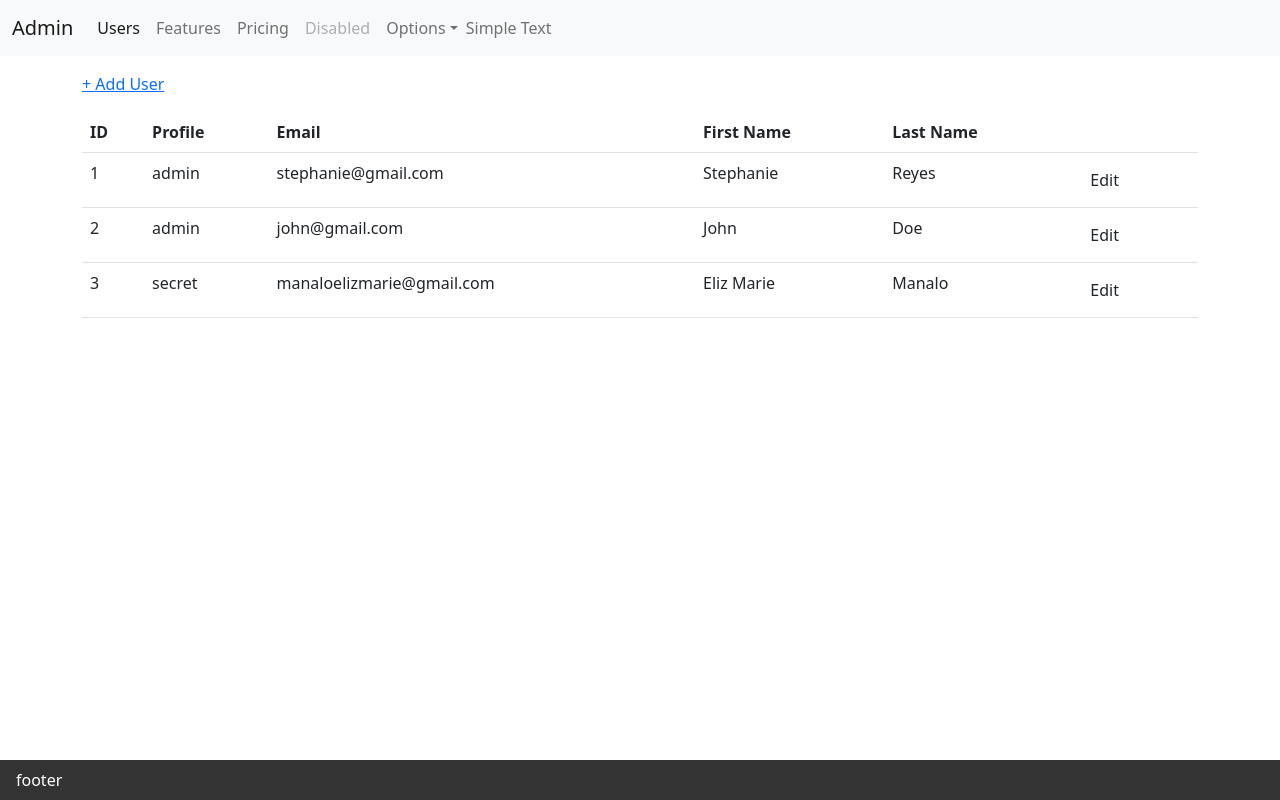
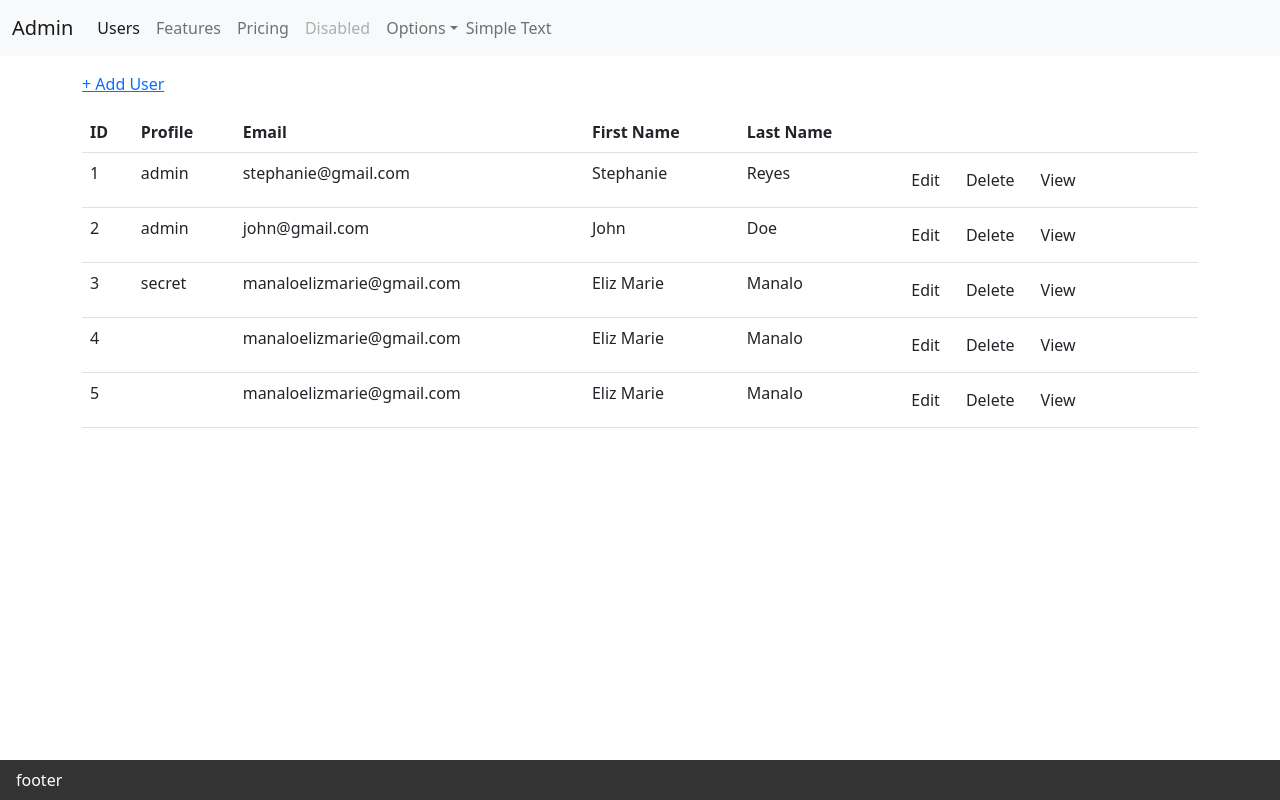
Before and after one commit to ezlyTech/ITW-fe, a React (Create React App) app: page /users/create in a window 1280 px wide. Built offline with nearby package versions, Linux system fonts and the light colour scheme; data requests are answered from the project's data file.

Commit message:
Add View User component

```diff
--- a/db.json
+++ b/db.json
@@ -20,6 +20,20 @@
       "email": "manaloelizmarie@gmail.com",
       "profile": "secret",
       "id": 3
+    },
+    {
+      "firstName": "Eliz Marie",
+      "lastName": "Manalo",
+      "email": "manaloelizmarie@gmail.com",
+      "profile": "",
+      "id": 4
+    },
+    {
+      "firstName": "Eliz Marie",
+      "lastName": "Manalo",
+      "email": "manaloelizmarie@gmail.com",
+      "profile": "",
+      "id": 5
     }
   ]
 }
--- a/src/App.js
+++ b/src/App.js
@@ -6,6 +6,7 @@ import Home from 'views/home';
 import Users from 'views/users';
 import CreateUser from 'views/users/CreateUser';
 import EditUser from 'views/users/EditUser';
+import ViewUser from 'views/users/ViewUser';
 
 function App() {
 	return (
@@ -13,18 +14,23 @@ function App() {
 			<Router>
 				<Page>
 					<Switch>
-						<Route exact path='/'>
-							<Home />
-						</Route>
 						<Route path='/users'>
 							<Users />
 						</Route>
 
-						<Route path='/create' >
+						<Route path='/users/create' >
 							<CreateUser />
 						</Route>
-						<Route path='/users/edit/:userid'>
+						<Route path='/edit/:userid'>
 							<EditUser />
+						</Route>
+						<Route path='/view/:userid'>
+							<ViewUser />
+						</Route>
+
+
+						<Route path='/'>
+							<Home />
 						</Route>
 
 						<Route path='*'>404</Route>
--- a/src/views/users/CreateUser.js
+++ b/src/views/users/CreateUser.js
@@ -1,6 +1,4 @@
-import React from 'react';
 import {Container, Table, Button, Input} from 'reactstrap';
-
 import { useEffect, useState } from 'react';
 import { Link } from 'react-router-dom';
 import { useHistory } from 'react-router-dom';
@@ -26,7 +24,7 @@ const CreateUser = () => {
             body: JSON.stringify( userData )
         }).then(( data ) => {
 			alert( "Saved Successfully!" );
-            history( '/users' );
+            history.push( '/users' );
 		}).catch(( err ) => {
 			console.log( err.message );
 		})
--- /dev/null
+++ b/src/views/users/ViewUser.js
@@ -0,0 +1,29 @@
+const { useEffect, useState } = require("react");
+const { useParams } = require("react-router-dom");
+
+const ViewUser = () => {
+    const { userID } = useParams();
+
+    const [ userData, userDataChange ] = useState({});
+
+    useEffect(() => {
+        fetch( "http://localhost:3004/users/" + userID ).then(( data ) => {
+			return data.json();
+		}).then(( resp ) => {
+			userDataChange( resp );
+		}).catch(( err ) => {
+			console.log( err.message );
+		})
+    }, [])
+
+    return (
+        <div>
+            <h1>User Details</h1>
+            { userData &&
+                <p>The employee name is: { userData.firstName } ({ userData.id })</p>
+            }
+        </div>
+    );
+};
+
+export default ViewUser;
--- a/src/views/users/index.js
+++ b/src/views/users/index.js
@@ -1,13 +1,32 @@
-import React from 'react';
 import {Container, Table, Button} from 'reactstrap';
-
 import { useEffect, useState } from 'react';
 import { Link } from 'react-router-dom';
+import { useHistory } from 'react-router-dom';
 
 function Index() {
 	const [ userData, userDataChange ] = useState( null );
+	const history = useHistory();
 
-	// Getting data from db.json
+	// **
+	// Functions for
+	// each user details
+	// **
+	const LoadEdit = ( id ) => {
+
+	};
+
+	const LoadView = ( id ) => {
+		history.push( '/view/' + id );
+	};
+
+	const DeleteUser = ( id ) => {
+
+	};
+
+	// **
+	// Getting data
+	// from db.json
+	// **
 	useEffect(() => {
 		fetch( "http://localhost:3004/users" ).then(( data ) => {
 			return data.json();
@@ -21,7 +40,7 @@ function Index() {
 	return (
 		<Container>
 			<div className='mt-3 text-right'>
-				<Link to="/create" color='primary'>+ Add User</Link>
+				<Link to="/users/create" color='primary'>+ Add User</Link>
 			</div>
 
 			<Table className='mt-3'>
@@ -47,7 +66,9 @@ function Index() {
 								<td>{ user.firstName }</td>
 								<td>{ user.lastName }</td>
 								<td>
-									<a className="btn" color='secondary'>Edit</a>
+									<a onClick={() => { LoadEdit(user.id) }} className="btn" color='secondary'>Edit</a>
+									<a onClick={() => { DeleteUser(user.id) }} className="btn" color='secondary'>Delete</a>
+									<a onClick={() => { LoadView(user.id) }} className="btn" color='secondary'>View</a>
 								</td>
 							</tr>
 						))
```
